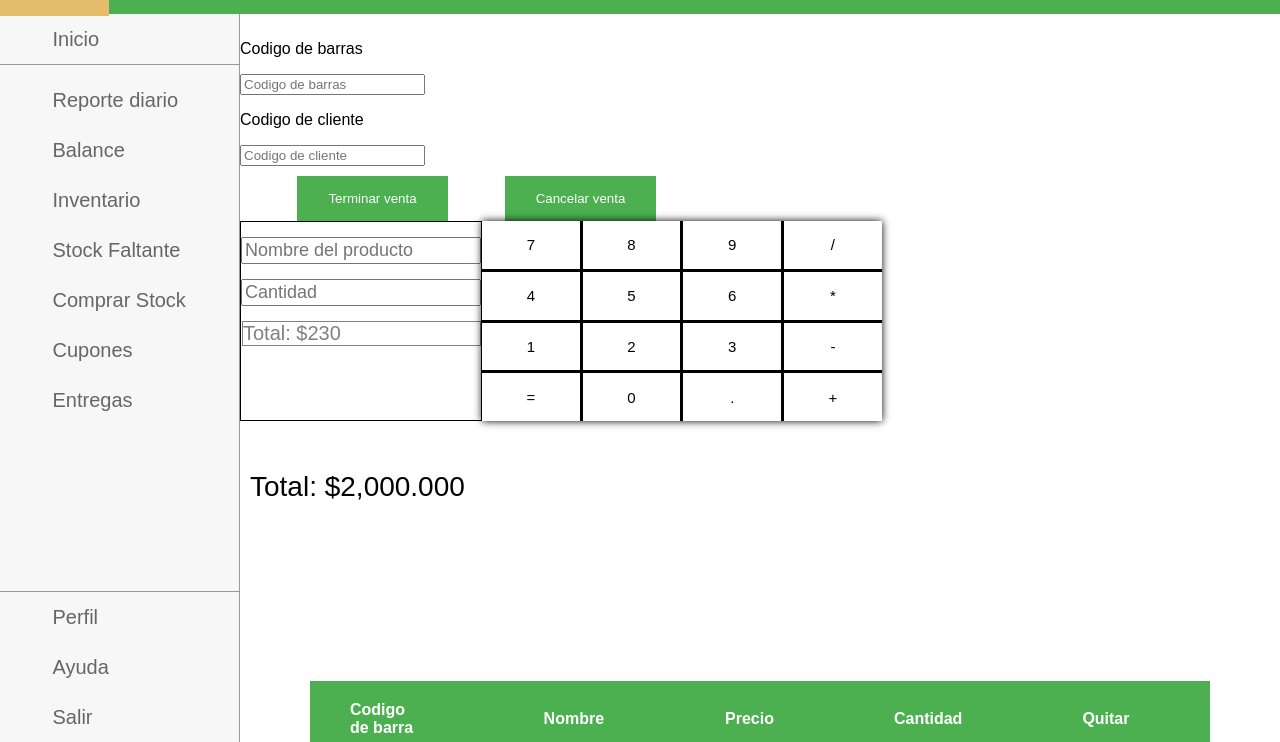
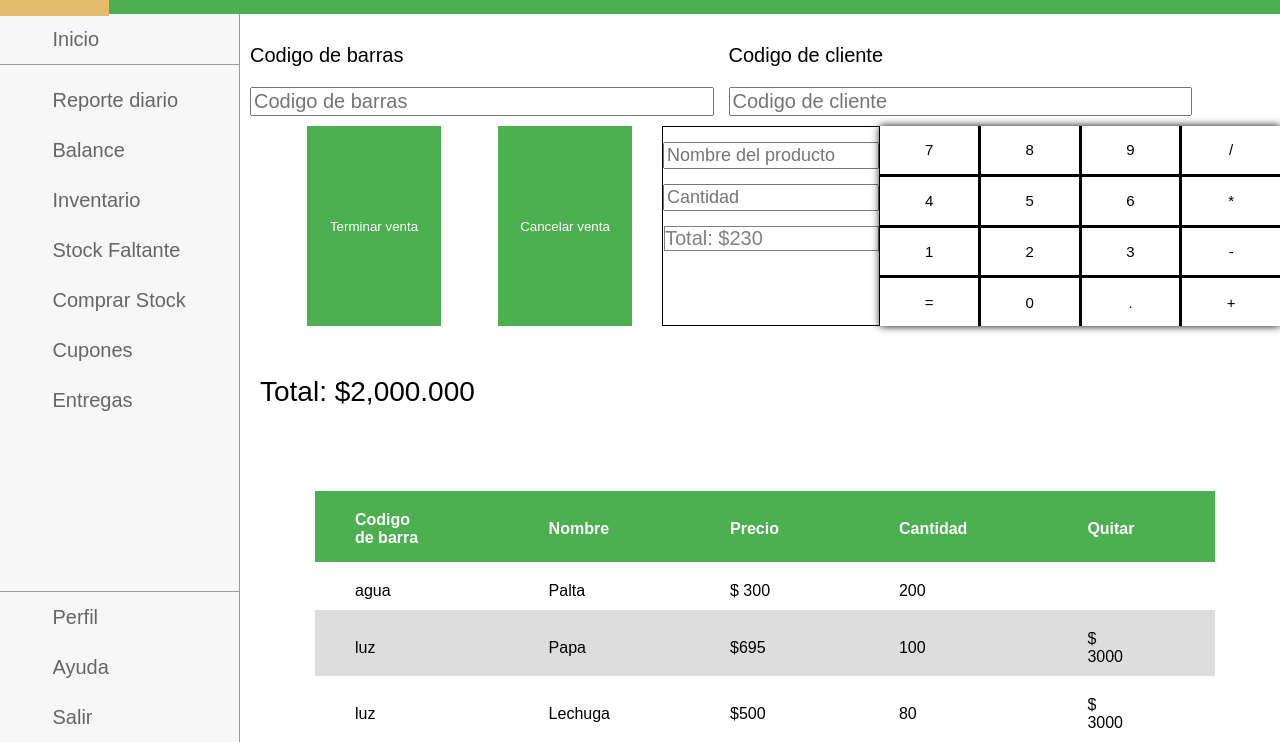
Before and after one commit to MartinianoForte/MarketNow, a plain HTML site: page views/vender-producto.html in a window 1280 px wide. Shown: the part 58-800 px from the top of the page. Drawn offline with Linux system fonts and the light colour scheme.

Commit message:
Update vender-producto.css

```diff
--- a/public/css/vender-producto.css
+++ b/public/css/vender-producto.css
@@ -1,4 +1,3 @@
-
 *{
 	box-sizing: border-box;
 }
@@ -6,37 +5,43 @@ main{
 	display: flex;
 	flex-direction: column;
 	margin-top: 10px;
+	margin-left: 250px;
 }
 
 /** titulos **/
 
-.contenedor-titulos{
-	width: 90%;
+.codigo-padre{
 	display: flex;
+}
+.codigo-de-barras{
+	width: 45%;
+	display: flex;
+	flex-direction: column;
 	justify-content: normal;
 
 }
-.codigo-barra{
-	margin-right: 700px;
+.codigo-de-cliente{
+	width: 45%;
+	margin-left: 15px;
+	display: flex;
+	flex-direction: column;
+	justify-content: normal;
+}
+
+.input-barra{
+	font-size: 20px;
 
 }
 
-.codigo-cliente{
-	margin-left: 0.1px;
-	}
+.input-cliente{
+	font-size: 20px;
+}
 
 .clearfix{
 	clear: both;
 }
 
 
-/**input de codigo de cliente y codigo de barra**/
-.input-codigo{
-	width:550px;
-	margin-top: 1px;
-	padding: 10px;
-	font-size: 20px;
-}
 
 /** botones **/
 
@@ -65,6 +70,7 @@ main{
 
 	width: 200px;
 	margin-left:57px;
+	margin-right: 30px;
 	margin-top: 000.1px;
 	padding: 15px 10px;
 	color: white;
@@ -82,10 +88,15 @@ main{
 }
 
 /** rectangulo de la derecha **/
+.flex-container-container{
+	display: flex;
+
+}
 
 .flex-container-padre{
  display: flex;
  width: 80%;
+ margin-top: 10px;
 }
 
 .flex-container{
@@ -118,8 +129,14 @@ body{
 	font-family:  sans-serif;
 }
 
+.quitar{
+	min-width: 50px;
+    text-align: center;
+    color: red;
+}
+
 #main-conteiner{
-	margin:  150px auto;
+	margin:  55px auto;
 	width:  900px;
 }
 
```
